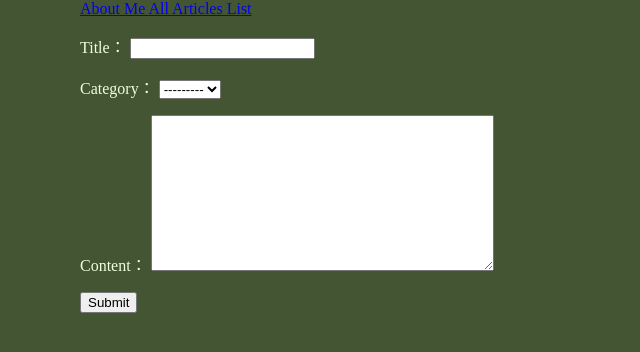
After one commit to a0919610611/My-blog, a Django app: page /create_article/ in a window 1280 px wide. The commit adds this page. Shown: the top 352 px of the page, without its empty margins (0-640 px from the left). Run offline with Django 3.2, Linux system fonts and the light colour scheme; data that the repository does not hold is empty.

Commit message:
add create_article little homepage

```diff
--- a/article/admin.py
+++ b/article/admin.py
@@ -1,5 +1,5 @@
 from django.contrib import admin
-from models import *
+from .models import *
 # Register your models here.
 #class ArticleAdmin(admin.ModelAdmin):
 
--- a/article/models.py
+++ b/article/models.py
@@ -1,11 +1,9 @@
-from __future__ import unicode_literals
-
 from django.db import models
 
 # Create your models here.
 class Category(models.Model):
     name=models.CharField(max_length=50,blank=True)
-    def __unicode__(self):
+    def __str__(self):
         return  self.name
 class Article (models.Model):
     title=models.CharField(max_length=100)
@@ -13,7 +11,7 @@ class Article (models.Model):
     date_time=models.DateTimeField(auto_now_add=True)
     content=models.TextField(blank=True,null=True)
 
-    def __unicode__ (self):
+    def __str__ (self):
         return self.title;
     class Meta:
         ordering=['-date_time'] #from new to old
--- a/article/urls.py
+++ b/article/urls.py
@@ -1,6 +1,6 @@
 from django.conf.urls import *
 from . import views
 urlpatterns = [
-    url(r'^$',views.home),
-    url(r'^(?P<id>\d+)/$',views.detail),
+    url(r'^$',views.article_list,name='article_list'),
+    url(r'^(?P<id>\d+)/$',views.detail,name='detail'),
 ]
--- a/article/views.py
+++ b/article/views.py
@@ -1,10 +1,10 @@
 from django.shortcuts import render
 from django.http import *
-from models import *
+from .models import *
 from datetime import datetime
 
 # Create your views here.
-def home(request):
+def article_list(request):
     articles=Article.objects.all()
     return render(request,'article_list.html',locals())
 def detail(request,id):
--- a/blog/__init__.py
+++ b/blog/__init__.py
@@ -0,0 +1,2 @@
+import pymysql
+pymysql.install_as_MySQLdb()
--- /dev/null
+++ b/blog/forms.py
@@ -0,0 +1,6 @@
+from django import forms
+from article.models import *
+class Articleform(forms.ModelForm):
+    class Meta:
+        model=Article
+        fields=['title','category','content',]
--- a/blog/urls.py
+++ b/blog/urls.py
@@ -15,8 +15,11 @@ Including another URLconf
 """
 from django.conf.urls import *
 from django.contrib import admin
-
+from . import views
 urlpatterns = [
     url(r'^admin/', admin.site.urls),
-    url(r'^article/',include('article.urls'))
+    url(r'^$',views.homepage,name='homepage'),
+    url(r'^aboutme/$',views.aboutme,name='aboutme'),
+    url(r'^create_article/$',views.create_article,name='create_article'),
+    url(r'^article/',include('article.urls')),
 ]
--- /dev/null
+++ b/blog/views.py
@@ -0,0 +1,20 @@
+from django.shortcuts import render
+from django.http import *
+from datetime import datetime
+from article.models import *
+from django.core.urlresolvers import reverse
+from .forms import *
+def homepage (request):
+    articles=Article.objects.all()
+    return render(request,'homepage.html',locals())
+def aboutme (request):
+    return render(request,'aboutme.html',locals())
+def create_article(request):
+    if request.method=='POST':
+        title=requst.POST['title']
+        category=request.POST['category']
+        content=request.POST['content']
+        Article.objects.create(title=title,category=category,content=content)
+        return HttpResponseRedirect(reverse('blog.views.homepage'))
+    form=Articleform()
+    return render(request,'create_article.html',locals())
--- /dev/null
+++ b/static/css/homepage.css
@@ -0,0 +1 @@
+.pcon{line-height:3;white-space:nowrap;overflow:hidden;text-overflow:ellipsis;}
--- /dev/null
+++ b/template/aboutme.html
@@ -0,0 +1,4 @@
+{% extends 'base.html' %}
+{% block content %}
+<p>I'm Leo.I study in Computer Scinece in National Chiao Tung Universty.</p>
+{% endblock %}
--- a/template/article_list.html
+++ b/template/article_list.html
@@ -5,11 +5,11 @@
     <tr><td>Article Name</td><td>Article Time</td></tr>
     {% for article in articles %}
     <tr>
-      <td><a href='/article/{{article.id}}/'>{{article.date_time}}</a></td><td>{{article.title}}</td>
+      <td><a href='/article/{{article.id}}/'>{{{article.title}}</a></td><td><{article.date_time}}/td>
     </tr>
     {% endfor %}
   </table>
   {% else %}
-  <p> 目前沒有半篇文章! </p>
+  <p> No Articles </p>
   {% endif %}
 {% endblock %}
--- a/template/base.html
+++ b/template/base.html
@@ -2,15 +2,26 @@
 <!DOCTYPE html>
 <html lang='en'>
 {% block header%}
+      <style type="text/css">
+        body{color:#efd;background:#453;padding:0 5em;margin:0}
+        h1{padding:2em 1em;background:#675;text-align: center}
+        h2{color:#bf8;border-top:1px dotted #fff;margin-top:2em}
+        p{margin:1em 0}
+      </style>
+
   <head>
     <meta charset="utf-8"/>
     <meta name="viewport" content="width=device-width, initial-scale=1" />
     <meta name="description" content="Leo's Blog" />
     <meta name="author" cotent="LeoFu"/>
     <title>{% block title%} Leo's Blog{% endblock %}</title>
+    {% block css %}
+    {% endblock %}
   </head>
   {% endblock %}
   <body>
+  <a href='{% url 'aboutme' %}'> About Me </a>
+  <a href="{% url 'article_list' %}">All Articles List</a>
   {% block content %}
   {% endblock %}
   </body>
--- /dev/null
+++ b/template/create_article.html
@@ -0,0 +1,8 @@
+{% extends  'base.html' %}
+{% block content %}
+<form action="." method="POST">
+   {% csrf_token %}
+   {{form.as_p}}
+   <input type="submit" />
+</form>
+{% endblock %}
```
Also changed, not shown: blog/settings.py (+6 -4 lines), template/homepage.html (added, +12 -0 lines), 3 other files.
